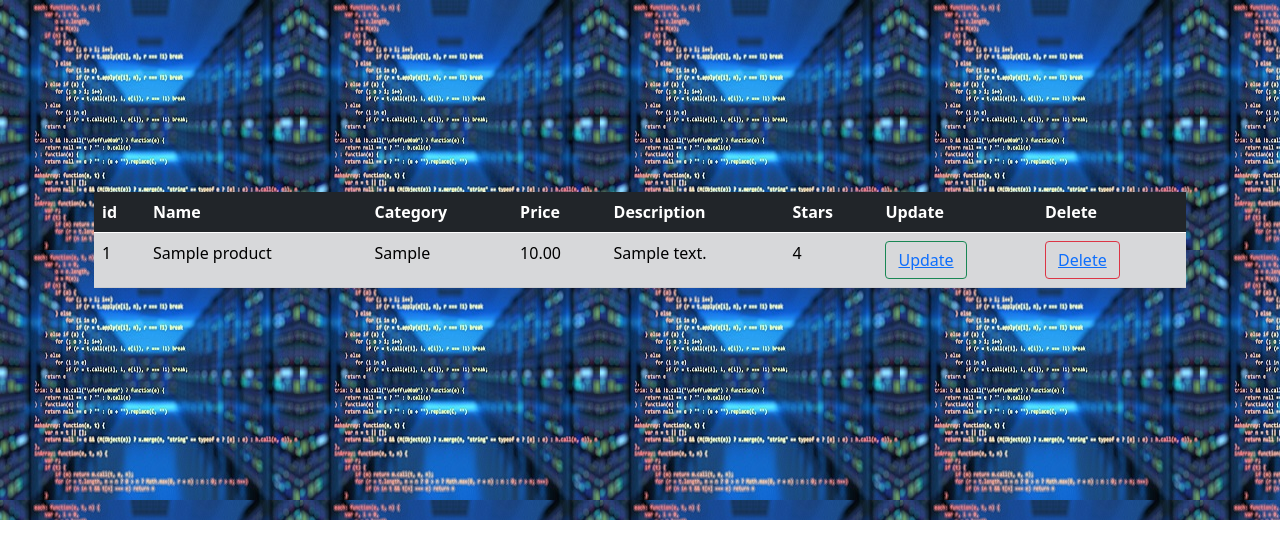
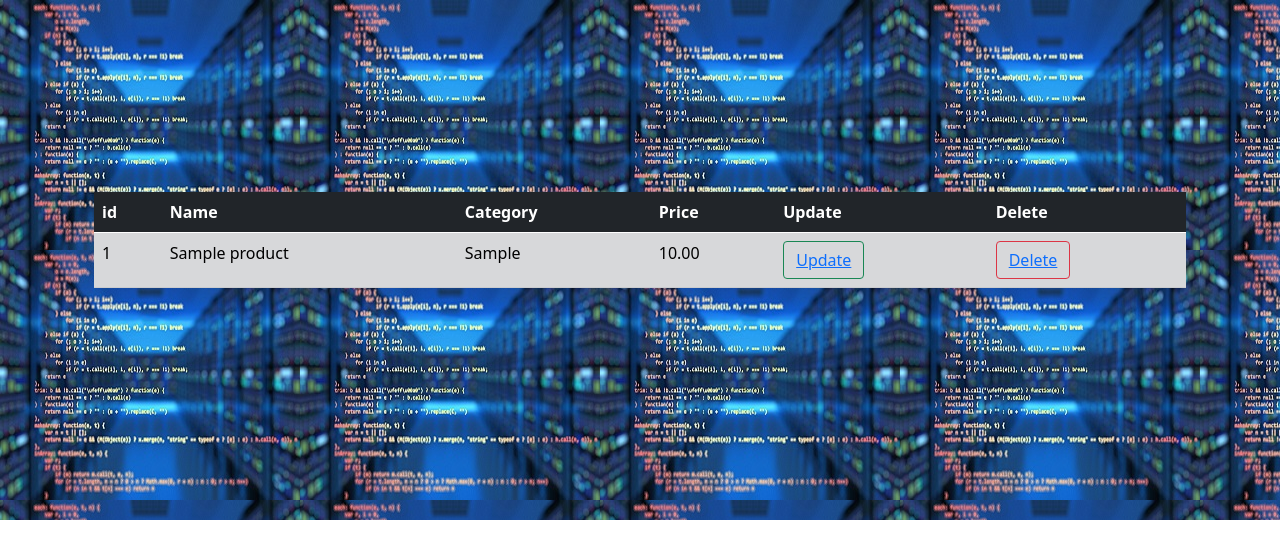
Before and after one commit to mohnishpund/Api_django, a Django app: page / in a window 1280 px wide. Shown: the part 56-615 px from the top of the page. Run offline with Django 4.2, Linux system fonts and the light colour scheme; tables that the repository leaves empty hold one stand-in row (values such as "Sample post").

Commit message:
tweaked massage 3

```diff
--- a/api/templates/home.html
+++ b/api/templates/home.html
@@ -19,8 +19,6 @@
             <th scope="col">Name</th>
             <th scope="col">Category</th>
             <th scope="col">Price</th>
-            <th scope="col">Description</th>
-            <th scope="col">Stars</th>
             <th scope="col">Update</th>
             <th scope="col">Delete</th>
             </tr>
@@ -32,8 +30,6 @@
                     <td>{{ api_product.name }}</td>
                     <td>{{ api_product.category }}</td>
                     <td>{{ api_product.price }}</td>
-                    <td>{{ api_product.description }}</td>
-                    <td>{{ api_product.stars }}</td>
                     <td><button type="button" class="btn btn-outline-success">
                         <a href="{% url 'update_product' api_product.pk %}">Update</a></button></td>
                     <td><button type="button" class="btn btn-outline-danger">
```
